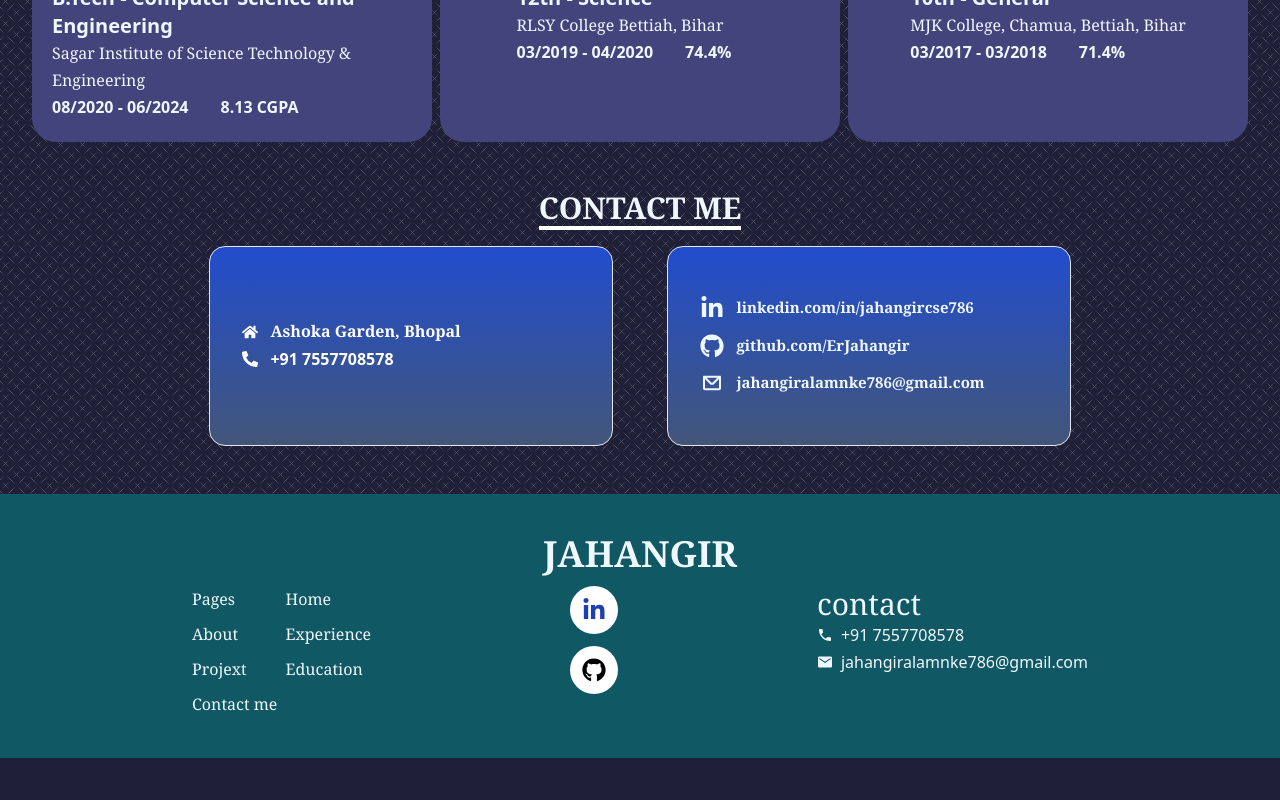
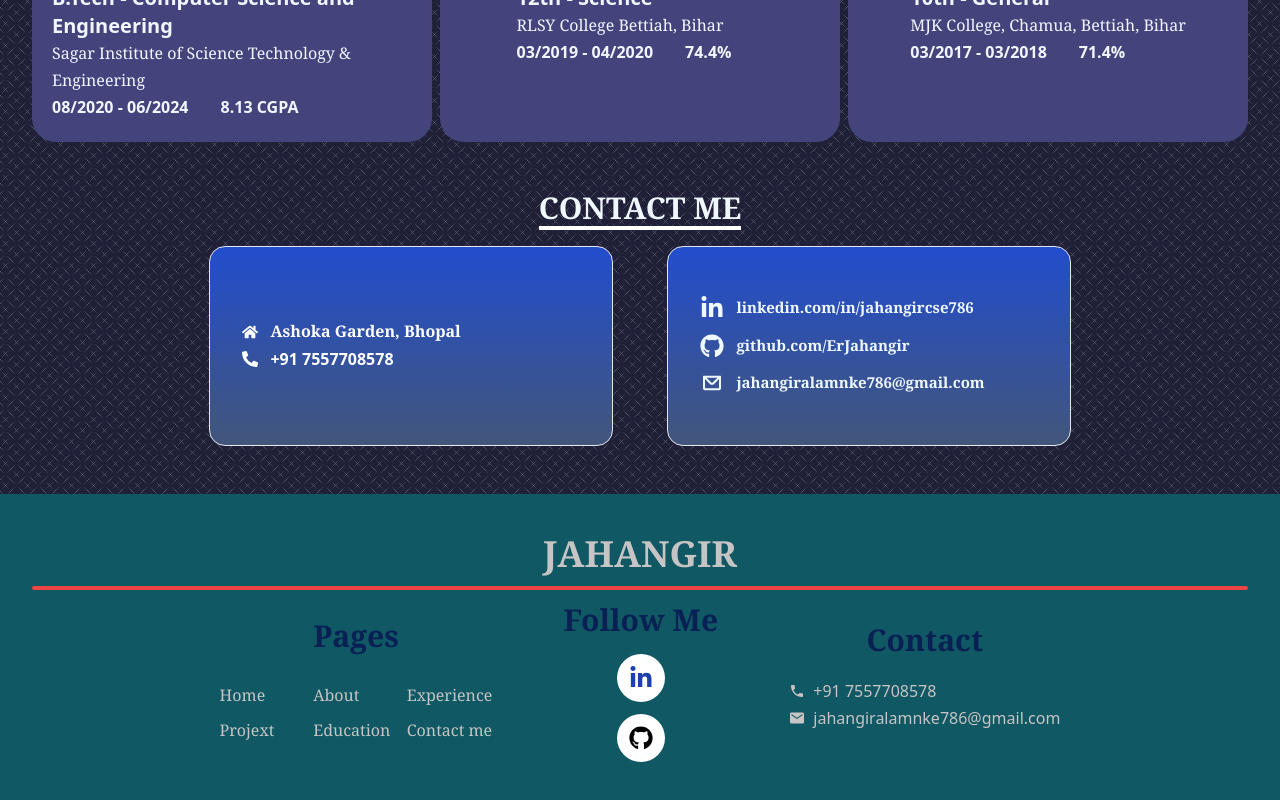
Before and after one commit to ErJahangir/portfolio, a Next.js app: page / in a window 1280 px wide. Shown: the part 2699-3499 px from the top of the page. Before the commit the page ends 3457 px from the top, so only its background shows below. Built offline with nearby package versions, Linux system fonts and the light colour scheme.

Commit message:
updated footer

```diff
--- a/src/app/Component/About.jsx
+++ b/src/app/Component/About.jsx
@@ -16,6 +16,7 @@ const About = () => {
             src="/second.gif"
             className=" mx-auto"
             alt="second gif"
+            unoptimized
           />
         </div>
         <div className="flex flex-col mx-auto w-[95%] lg:w-[49%] gap-5 ">
--- a/src/app/Footer.js
+++ b/src/app/Footer.js
@@ -5,11 +5,15 @@ import { IoMdCall, IoMdMail } from "react-icons/io";
 
 const Footer = () => {
   return (
-    <div className="flex flex-col font-serif items-center py-10 bg-[#105863]">
+    <div className="flex flex-col font-serif items-center py-10 bg-[#105863] text-[#c6c4c4]">
       <h2 className="text-4xl font-bold ">JAHANGIR</h2>
-      <div className="flex flex-row items-start justify-between w-[90%] md:w-[70%] mt-3">
-        <div className="grid grid-cols-2 gap-2">
-          <h2>Pages</h2>
+      <div className="w-[95%] border-2 rounded-md border-red-500 mt-3 mx-6"></div>
+      <div className="flex flex-col md:flex-row items-start justify-between w-[90%] md:w-[70%] mt-3 gap-4">
+        <div className=" flex flex-col gap-3 mx-auto">
+          <h2 className="mx-auto text-3xl font-bold capitalize my-4 text-[#082053]">
+            Pages
+          </h2>
+          <div className="grid grid-cols-3 gap-2 ">
             <Link href="/">Home</Link>
             <Link href="/#About">About</Link>
             <Link href="/experience">Experience</Link>
@@ -17,7 +21,12 @@ const Footer = () => {
             <Link href="/#Education">Education</Link>
             <Link href="/contactus">Contact me</Link>
           </div>
-        <div className="flex flex-col gap-3">
+        </div>
+        <div className="flex flex-col mx-auto ">
+          <h2 className="capitalize text-3xl text-[#082053] font-bold ">
+            Follow me
+          </h2>
+          <div className="flex flex-row md:flex-col my-4 gap-3 mx-auto">
             <Link
               href="https://www.linkedin.com/in/jahangircse786"
               target="_blank"
@@ -36,8 +45,11 @@ const Footer = () => {
               <FaGithub className="text-2xl" />
             </Link>
           </div>
-        <div>
-          <h2 className="text-3xl">contact</h2>
+        </div>
+        <div className="flex flex-col mx-auto">
+          <h2 className="text-3xl capitalize text-[#082053] mx-auto my-5 font-bold font-serif">
+            contact
+          </h2>
           <div className="flex items-center flex-row gap-2 ">
             <IoMdCall />
             <Link href="7557708578" className="font-sans">
```
Lines whose indentation alone changed are shown as unchanged.
